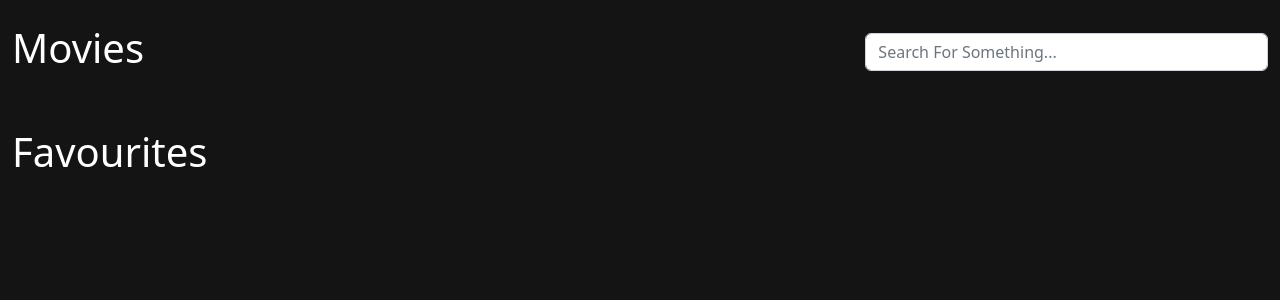
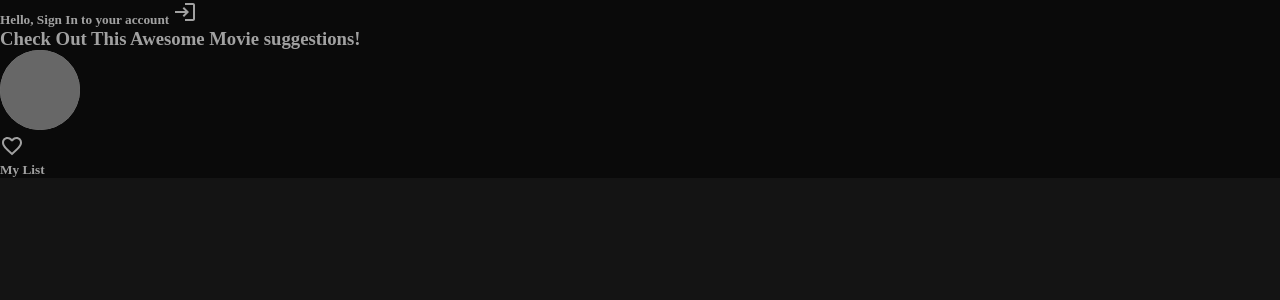
Before and after one commit to Gabriel-Bjay/Movie-app, a React (Create React App) app: page / in a window 1280 px wide. Shown: the top 300 px of the page. Built offline with nearby package versions, Linux system fonts and the light colour scheme; no server answers; grey boxes are pictures that could not be loaded.

Commit message:
Added A header

```diff
--- a/package.json
+++ b/package.json
@@ -3,6 +3,10 @@
   "version": "0.1.0",
   "private": true,
   "dependencies": {
+    "@emotion/react": "^11.11.0",
+    "@emotion/styled": "^11.11.0",
+    "@mui/icons-material": "^5.11.16",
+    "@mui/material": "^5.13.1",
     "@testing-library/jest-dom": "^5.16.5",
     "@testing-library/react": "^13.4.0",
     "@testing-library/user-event": "^13.5.0",
--- a/src/App.css
+++ b/src/App.css
@@ -1,3 +1,7 @@
+*{
+	margin: 0;
+	padding: 0;
+}
 body {
 	background: #141414;
 	color: #ffffff;
--- a/src/App.js
+++ b/src/App.js
@@ -1,87 +1,88 @@
 import React, { useState, useEffect } from 'react';
-import 'bootstrap/dist/css/bootstrap.min.css';
+// import 'bootstrap/dist/css/bootstrap.min.css';
 import './App.css';
-import MovieList from './components/Movies/MovieList';
-import MovieListHeading from './components/Movies/MovieListHeading';
-import SearchBox from './components/SearchBox';
-import AddFavourites from './components/Favourites/AddFavourites';
-import RemoveFavourites from './components/Favourites/RemoveFavourites';
-import { Routes, Route } from 'react-router-dom';
+// import MovieList from './components/Movies/MovieList';
+// import MovieListHeading from './components/Movies/MovieListHeading';
+// import SearchBox from './components/SearchBox';
+// import AddFavourites from './components/Favourites/AddFavourites';
+// import RemoveFavourites from './components/Favourites/RemoveFavourites';
+// import { Routes, Route } from 'react-router-dom';
 
+import Header from './components/Header/Header';
 const App = () => {
-	const [movies, setMovies] = useState([]);
-	const [favourites, setFavourites] = useState([]);
-	const [searchValue, setSearchValue] = useState('');
+	// const [movies, setMovies] = useState([]);
+	// const [favourites, setFavourites] = useState([]);
+	// const [searchValue, setSearchValue] = useState('');
 
-	const getMovieRequest = async (searchValue) => {
-		const url = `http://www.omdbapi.com/?s=${searchValue}&apikey=73038109`;
+	// const getMovieRequest = async (searchValue) => {
+	// 	const url = `http://www.omdbapi.com/?s=${searchValue}&apikey=73038109`;
 
-		const response = await fetch(url);
-		const responseJson = await response.json();
+	// 	const response = await fetch(url);
+	// 	const responseJson = await response.json();
 
-		if (responseJson.Search) {
-			setMovies(responseJson.Search);
-		}
-	};
+	// 	if (responseJson.Search) {
+	// 		setMovies(responseJson.Search);
+	// 	}
+	// };
 
-	useEffect(() => {
-		getMovieRequest(searchValue);
-	}, [searchValue]);
+	// useEffect(() => {
+	// 	getMovieRequest(searchValue);
+	// }, [searchValue]);
 
-	useEffect(() => {
-		const movieFavourites = JSON.parse(
-			localStorage.getItem('react-movie-app-favourites')
-		);
+	// useEffect(() => {
+	// 	const movieFavourites = JSON.parse(
+	// 		localStorage.getItem('react-movie-app-favourites')
+	// 	);
 
-		if (movieFavourites) {
-			setFavourites(movieFavourites);
-		}
-	}, []);
+	// 	if (movieFavourites) {
+	// 		setFavourites(movieFavourites);
+	// 	}
+	// }, []);
 
-	const saveToLocalStorage = (items) => {
-		localStorage.setItem('react-movie-app-favourites', JSON.stringify(items));
-	};
+	// const saveToLocalStorage = (items) => {
+	// 	localStorage.setItem('react-movie-app-favourites', JSON.stringify(items));
+	// };
 
-	const addFavouriteMovie = (movie) => {
-		const newFavouriteList = [...favourites, movie];
-		setFavourites(newFavouriteList);
-		saveToLocalStorage(newFavouriteList);
-	};
+	// const addFavouriteMovie = (movie) => {
+	// 	const newFavouriteList = [...favourites, movie];
+	// 	setFavourites(newFavouriteList);
+	// 	saveToLocalStorage(newFavouriteList);
+	// };
 
-	const removeFavouriteMovie = (movie) => {
-		const newFavouriteList = favourites.filter(
-			(favourite) => favourite.imdbID !== movie.imdbID
-		);
+	// const removeFavouriteMovie = (movie) => {
+	// 	const newFavouriteList = favourites.filter(
+	// 		(favourite) => favourite.imdbID !== movie.imdbID
+	// 	);
 
-		setFavourites(newFavouriteList);
-		saveToLocalStorage(newFavouriteList);
-	};
+	// 	setFavourites(newFavouriteList);
+	// 	saveToLocalStorage(newFavouriteList);
+	// };
 
 	return (
-
-		<div className='container-fluid movie-app'>
-			<div className='row d-flex align-items-center mt-4 mb-4'>
-				<MovieListHeading heading='Movies' />
-				<SearchBox searchValue={searchValue} setSearchValue={setSearchValue} />
-			</div>
-			<div className='row'>
-				<MovieList
-					movies={movies}
-					handleFavouritesClick={addFavouriteMovie}
-					favouriteComponent={AddFavourites}
-				/>
-			</div>
-			<div className='row d-flex align-items-center mt-4 mb-4'>
-				<MovieListHeading heading='Favourites' />
-			</div>
-			<div className='row'>
-				<MovieList
-					movies={favourites}
-					handleFavouritesClick={removeFavouriteMovie}
-					favouriteComponent={RemoveFavourites}
-				/>
-			</div>
-		</div>
+			<Header/>
+		// <div className='container-fluid movie-app'>
+		// 	<div className='row d-flex align-items-center mt-4 mb-4'>
+		// 		<MovieListHeading heading='Movies' />
+		// 		<SearchBox searchValue={searchValue} setSearchValue={setSearchValue} />
+		// 	</div>
+		// 	<div className='row'>
+		// 		<MovieList
+		// 			movies={movies}
+		// 			handleFavouritesClick={addFavouriteMovie}
+		// 			favouriteComponent={AddFavourites}
+		// 		/>
+		// 	</div>
+		// 	<div className='row d-flex align-items-center mt-4 mb-4'>
+		// 		<MovieListHeading heading='Favourites' />
+		// 	</div>
+		// 	<div className='row'>
+		// 		<MovieList
+		// 			movies={favourites}
+		// 			handleFavouritesClick={removeFavouriteMovie}
+		// 			favouriteComponent={RemoveFavourites}
+		// 		/>
+		// 	</div>
+		// </div>
 	);
 };
 
--- a/src/components/Header/Header.css
+++ b/src/components/Header/Header.css
@@ -0,0 +1,20 @@
+.header-container{
+    background-color: rgba(0, 0, 0, 0.803);
+    opacity: 0.6;
+    color: white;
+    margin: 0;
+    padding: 0;
+}
+
+.app-logo{
+    width: 70px;
+    height: 70px;
+    background: none;
+}
+
+.avatar-icon{
+    width: 80px;
+    height: 80px;
+    background: #f2f2f2;
+    border-radius: 50%;
+}
--- a/src/components/Header/Header.js
+++ b/src/components/Header/Header.js
@@ -0,0 +1,35 @@
+import React from 'react'
+import './Header.css'
+import { FavoriteBorder, LoginOutlined, Search } from '@mui/icons-material'
+
+const Header = () => {
+  return (
+    <div className='header-container'>
+      <div className='header-items'>
+        <div className='header-item'>
+            <h5>Hello, Sign In to your account <LoginOutlined/></h5>
+            <h3>Check Out This Awesome Movie suggestions!</h3>
+            <div className='avatar'>
+                <img src='https://cdn-icons-png.flaticon.com/512/16/16363.png' alt='' className='avatar-icon'/>
+            </div>
+        </div>
+
+        <div className='header-item'>
+            <FavoriteBorder/>
+            <h5>My List</h5>
+        </div>
+
+
+        {/* <div className='header-item'>
+            <div className='header-item-search'>
+                <input type='text' placeholder='Search Movies' />
+                <Search/>
+            </div>
+        </div> */}
+
+      </div>
+    </div>
+  )
+}
+
+export default Header
```
Also changed, not shown: 1 other file (tests, documents, lock files or other folders).
